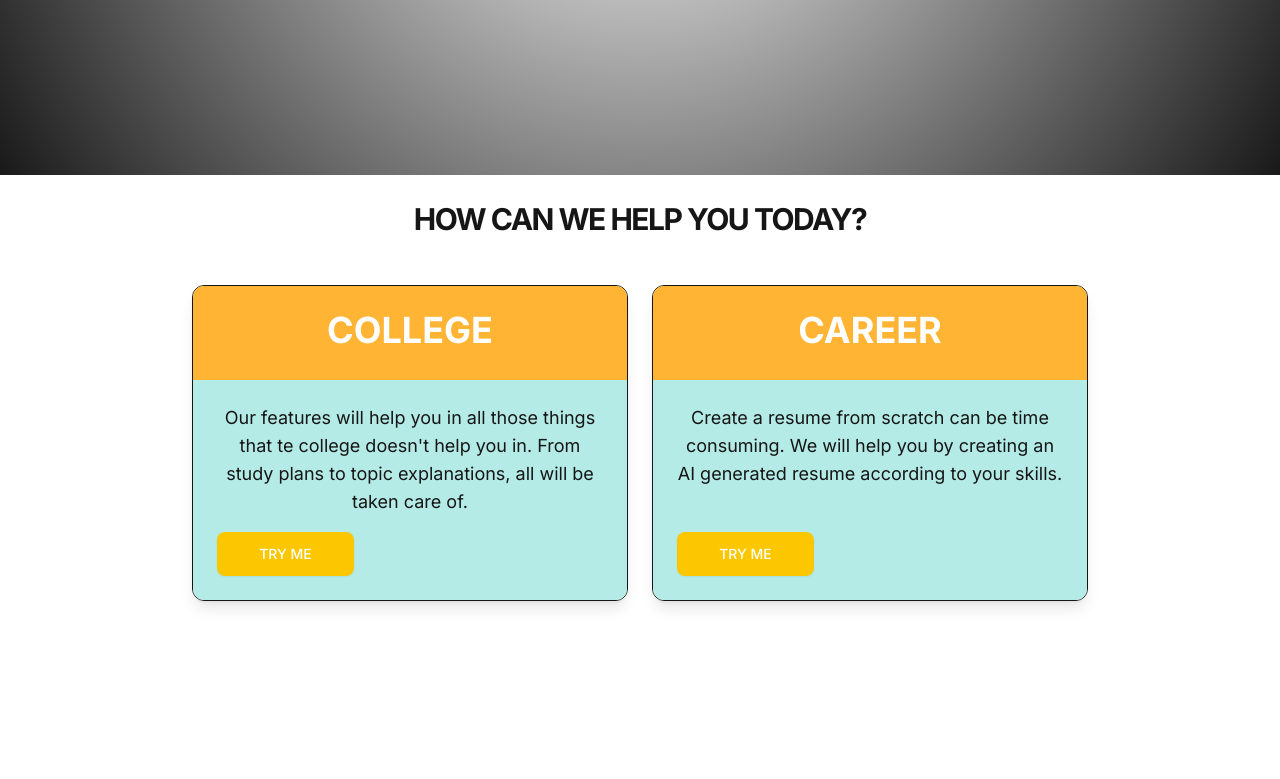
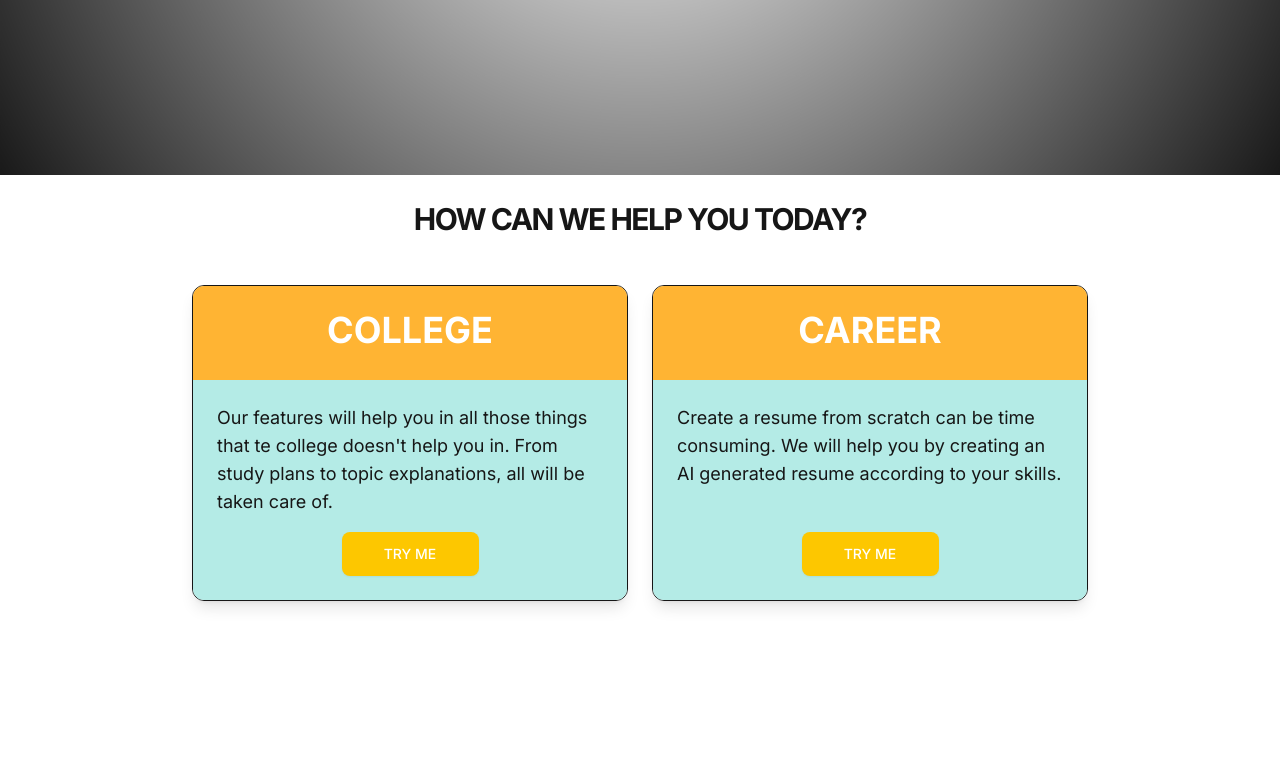
Before and after one commit to RUTUKAPATE/skilllaunch, a Next.js app: page / in a window 1280 px wide. Shown: the part 625-1404 px from the top of the page. Built offline with nearby package versions, Linux system fonts and the light colour scheme; no server answers.

Commit message:
Updated hero-page with redirects for Get Started and Feature section

```diff
--- a/app/components/hero.jsx
+++ b/app/components/hero.jsx
@@ -4,8 +4,7 @@ import Image from 'next/image';
 import Link from 'next/link';
 import React, { useEffect, useRef } from 'react';
 
-const HeroSection = () => {
-
+const HeroSection = ({ featureRef }) => {
     const imageRef = useRef(null);
 
     useEffect(() => {
@@ -25,6 +24,11 @@ const HeroSection = () => {
         window.addEventListener("scroll", handleScroll);
         return () => window.removeEventListener("scroll", handleScroll);
     }, [])
+
+    const scrollToFeatures = () => {
+        featureRef.current?.scrollIntoView({ behavior: "smooth" });
+    };
+
     return (
         <section className='w-full pt-36 md:pt-48 lg:pt-20 xl:pt-29 pb-10'>
             <div className='container mx-auto flex flex-col md:flex-row items-center justify-between px-6 md:px-12 text-center'>
@@ -37,9 +41,7 @@ const HeroSection = () => {
                     </p>
                     <p className='mx-auto max-w-[600] text-muted-foreground md:text-xl mt-2 text-lg'>Click on start to get to know us.</p>
                     <div className='mt-6 mx-auto max-w-[600]'>
-                        <Link href='/dashboard'>
-                            <Button size='lg' className='px-8'>Get Started</Button>
-                        </Link>
+                        <Button size='lg' className='px-8' onClick={scrollToFeatures}>Get Started</Button>
                     </div>
                 </div>
 
--- a/app/page.jsx
+++ b/app/page.jsx
@@ -1,32 +1,38 @@
+"use client"
 import { Card, CardContent, CardHeader, CardTitle } from "@/components/ui/card";
 import HeroSection from "./components/hero";
 import { features } from "@/data/features";
 import { Button } from "@/components/ui/button";
+import Link from "next/link";
+import { useRef } from "react";
 
 export default function Home() {
+  const featureRef = useRef(null);
   return (
     <div>
       <div className="grid-background"></div>
 
-      <HeroSection />
+      <HeroSection featureRef={featureRef}/>
 
-      <section className="w-full py-12 md:py-24 lg:py-32 bg-background">
+      <section className="w-full py-12 md:py-24 lg:py-32 bg-background" ref={featureRef}>
         <div className="container mx-auto px-4 md:px-6">
           <h2 className="text-3xl font-bold tracking-tighter text-center mb-12">
             HOW CAN WE HELP YOU TODAY?
           </h2>
           <div className="grid grid-cols-1 md:grid-cols-2 gap-6 max-w-4xl mx-auto">
-            {features.slice(0, 2).map((feature, index) => (
-              <Card key={index} className="overflow-hidden shadow-lg p-0 gap-0">
+            {features.map((feature, index) => (
+              <Card key={index} className="overflow-hidden shadow-lg p-0 gap-0 hover:border-primary transition-colors duration-300">
                 <CardHeader className="bg-[#FFB433] text-white text-center py-6 px-4">
                   <CardTitle className="font-bold text-4xl">{feature.title}</CardTitle>
                 </CardHeader>
-                <CardContent className="bg-[#B4EBE6] p-6 flex flex-col flex-grow justify-between text-center">
+                <CardContent className="bg-[#B4EBE6] p-6 flex flex-col flex-grow justify-between items-center">
                   {/* Description + Button Section */}
                     <p className="text-lg">{feature.description}</p>
-                    <Button className="bg-primary text-white px-6 py-2 rounded-lg mt-4 w-[137px] h-[44px]">
+                    <Link href={feature.link}>
+                      <Button className="bg-primary text-white px-6 py-2 rounded-lg mt-4 w-[137px] h-[44px]">
                       TRY ME
-                    </Button>
+                      </Button>
+                    </Link>
                 </CardContent>
               </Card>
             ))}
--- a/data/features.js
+++ b/data/features.js
@@ -5,10 +5,12 @@ export const features = [
     title: "COLLEGE",
     description:
       "Our features will help you in all those things that te college doesn't help you in. From study plans to topic explanations, all will be taken care of.",
+    link: "/study-prep",
   },
   {
     title: "CAREER",
     description:
       "Create a resume from scratch can be time consuming. We will help you by creating an AI generated resume according to your skills.",
+    link: "/resume",
   },
 ];
```
